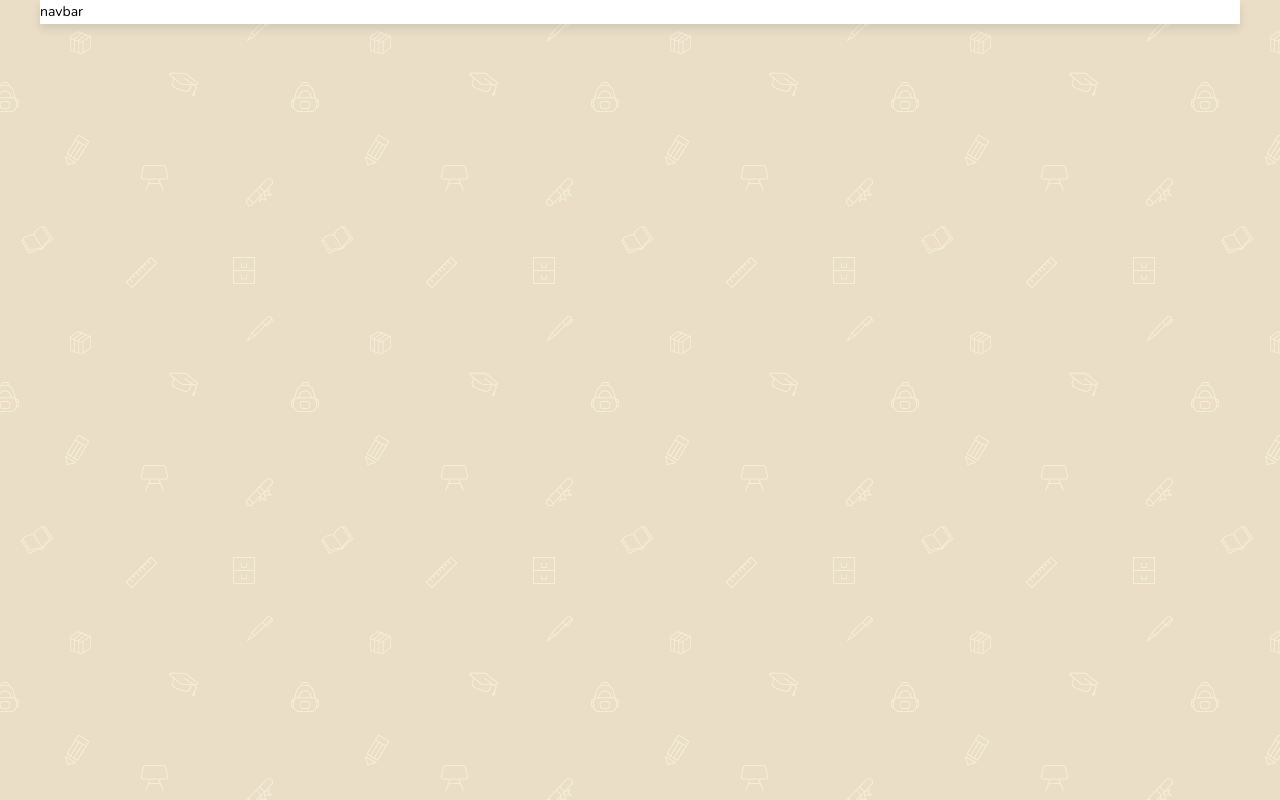
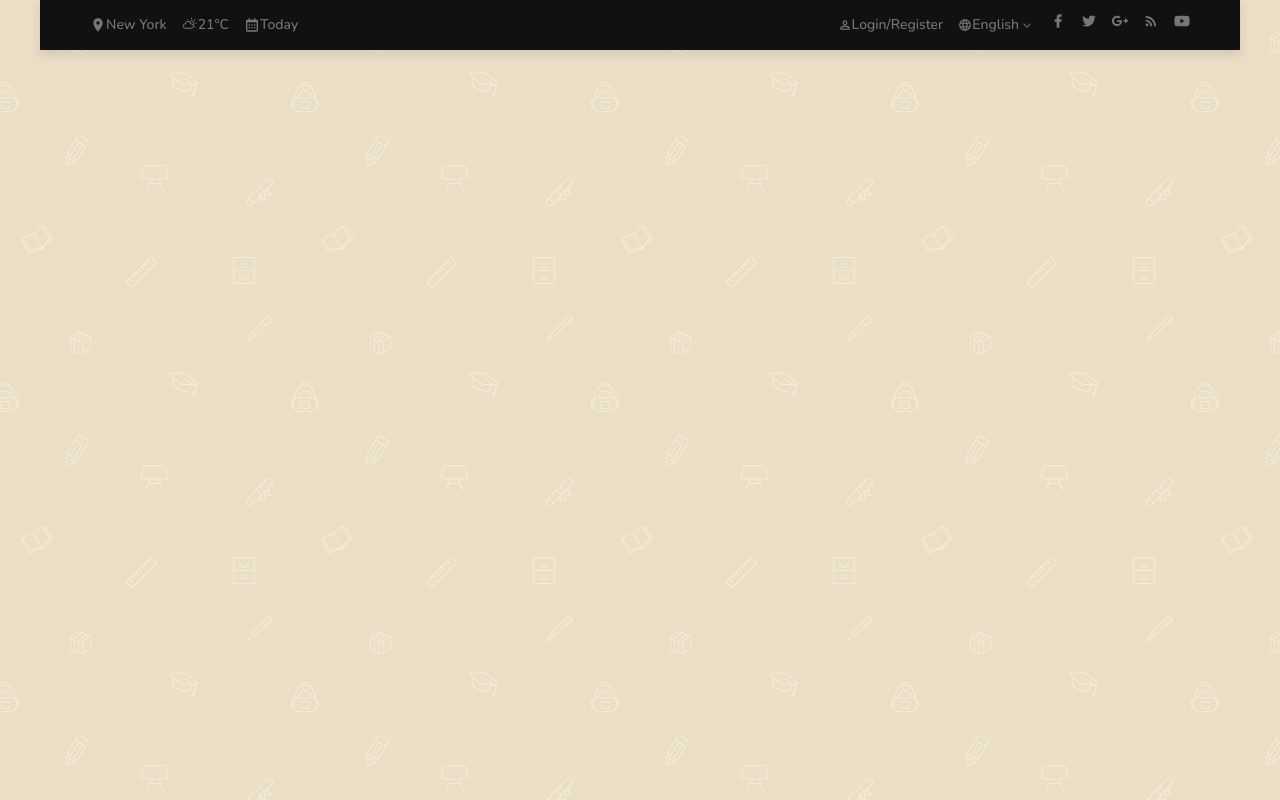
Before and after one commit to PrajwalPawar789/ciovision, a React (Create React App) app: page / in a window 1280 px wide. Built offline with nearby package versions, Linux system fonts and the light colour scheme.

Commit message:
making navbartop

```diff
--- a/src/components/navbarTop/NavbarTop.jsx
+++ b/src/components/navbarTop/NavbarTop.jsx
@@ -1,14 +1,57 @@
-import React from 'react'
+import React from "react";
 import "./navbarTop.scss";
+import {
+  MdLocationOn,
+  MdOutlinePersonOutline,
+  MdOutlineLanguage,
+} from "react-icons/md";
+import { WiDayCloudy } from "react-icons/wi";
+import { BiCalendar } from "react-icons/bi";
+import { RxCaretDown } from "react-icons/rx";
+import { RiFacebookFill, RiTwitterFill } from "react-icons/ri";
+import { ImGooglePlus } from "react-icons/im";
+import { MdRssFeed } from "react-icons/md";
+import { FaYoutube } from "react-icons/fa";
 
 const NavbarTop = () => {
   return (
     <div className="navbarTop">
-        <div className="navbarContainer">navbar</div>
+      <div className="navbarContainer">
+        <div className="left">
+          <div className="item">
+            <MdLocationOn style={{ fontSize: "16px" }} />
+            <span>New York</span>
+          </div>
+          <div className="item">
+            <WiDayCloudy style={{ fontSize: "16px" }} />
+            <span>21°C</span>
+          </div>
+          <div className="item">
+            <BiCalendar style={{ fontSize: "16px" }} />
+            <span>Today</span>
+          </div>
+        </div>
+        <div className="right">
+          <div className="item">
+            <MdOutlinePersonOutline style={{ fontsize: "16px" }} />
+            <span>Login/Register</span>
+          </div>
+          <div className="item">
+            <MdOutlineLanguage style={{ fontsize: "16px" }} />
+            <span>English</span>
+            <RxCaretDown style={{ fontSize: "16px" }} />
+          </div>
+          <div className="icons">
+            <RiFacebookFill style={{ fontSize: "16px" }} />
+            <RiTwitterFill style={{ fontSize: "16px" }} />
+            <ImGooglePlus style={{ fontSize: "16px" }} />
+            <MdRssFeed style={{ fontSize: "16px" }} />
+            <FaYoutube style={{ fontSize: "16px" }} />
+          </div>
+        </div>
+      </div>
     </div>
-  )
-}
+  );
+};
 
-
-
-export default NavbarTop
+export default NavbarTop;
--- a/src/components/navbarTop/navbarTop.scss
+++ b/src/components/navbarTop/navbarTop.scss
@@ -0,0 +1,53 @@
+.navbarTop{
+    background-color: #111;
+    height: 50px;
+
+    .navbarContainer{
+        padding: 12.5px 50px;
+        display: flex;
+        align-items: center;
+        justify-content: space-between;
+    }
+
+    .left{
+        display: flex;
+        align-items: center;
+        gap: 15px;
+        justify-content: center;
+    }
+
+    .right{
+        position: relative;
+        display: flex;
+        gap: 15px;
+        justify-content: center;
+    }
+    .icons{
+        color: #777;
+        position: relative;
+        display: flex;
+        gap: 15px;
+        cursor: pointer;
+    }
+
+    .item{
+        display: flex;
+        align-items: center;
+        color: #777;
+        cursor: pointer;
+        transition: 0.5s;
+
+        &:hover{
+            color:white;
+        }
+
+        span{
+            font-size: 14px;
+            font-weight: 500;
+        }
+
+    }
+
+
+
+}
```
